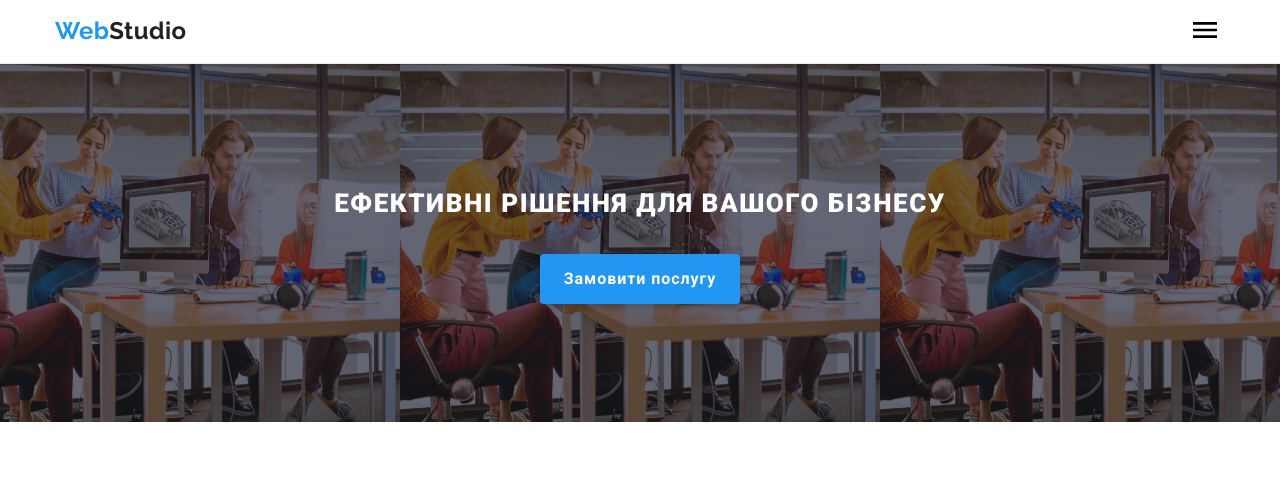
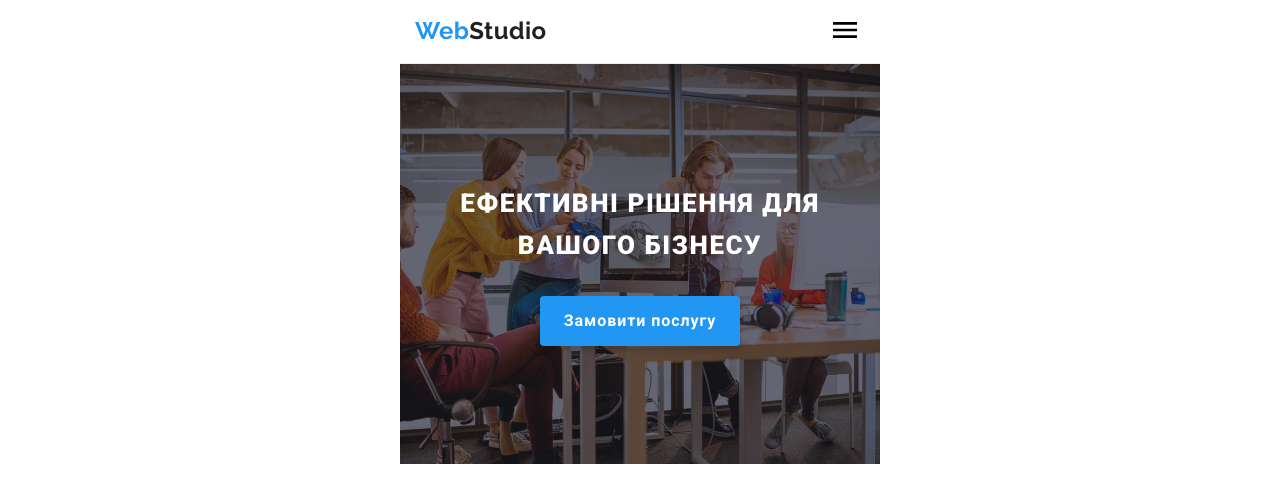
Before and after one commit to NazarMural/goit-markup-hw-08, a plain HTML site: page index.html in a window 1280 px wide. Drawn offline with nearby package versions, Linux system fonts and the light colour scheme.

Commit message:
Додає поправки до секції герой

```diff
--- a/sass/components/_global-styles.scss
+++ b/sass/components/_global-styles.scss
@@ -1,7 +1,7 @@
 body {
     background-color: getColor('primary-bgd');
     color: getColor('primary-text');
-    max-width: 1600px;
+    max-width: 480px;
     font-family: Roboto, sans-serif;
     font-size: 14px;
     letter-spacing: 0.03em;
@@ -35,7 +35,7 @@ button {
 }
 
 .container {
-    max-width: 1200px;
+    max-width: 480px;
     margin: 0 auto;
     padding: 0 15px;
 }
--- a/sass/components/_hero.scss
+++ b/sass/components/_hero.scss
@@ -1,5 +1,4 @@
 .hero {
-    background-color: #2F303A;
     text-align: center;
 
     padding: 118px 0;
@@ -8,6 +7,7 @@
             rgba(47, 48, 58, 0.4),
             rgba(47, 48, 58, 0.4)), url(../../images/background-fone-phone.jpg);
     background-position: center;
+    background-repeat: no-repeat;
 }
 
 .hero__title {
@@ -18,6 +18,7 @@
     letter-spacing: 0.06em;
     text-transform: uppercase;
     color: #FFFFFF;
+    max-width: 360px;
 
     margin: 0 auto;
     margin-bottom: 30px;
```
Also changed, not shown: css/main.css, css/main.min.css, 2 other files.
